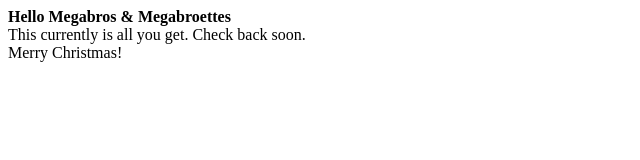
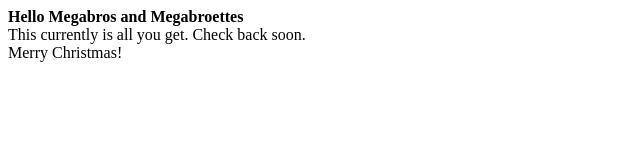
Before and after one commit to megabrobro/megabrogames.github.io, a plain HTML site: page index.html in a window 1280 px wide. Shown: the full height of the page, 0-640 px from the left. Drawn offline with Linux system fonts and the light colour scheme.

Commit message:
Update index.html

```diff
--- a/index.html
+++ b/index.html
@@ -6,7 +6,7 @@
 </head>
 
 <body>
-    <b>Hello Megabros & Megabroettes</br></b>
+    <b>Hello Megabros and Megabroettes</br></b>
 	This currently is all you get. Check back soon.</br>
 	Merry Christmas!</br>
 
```
